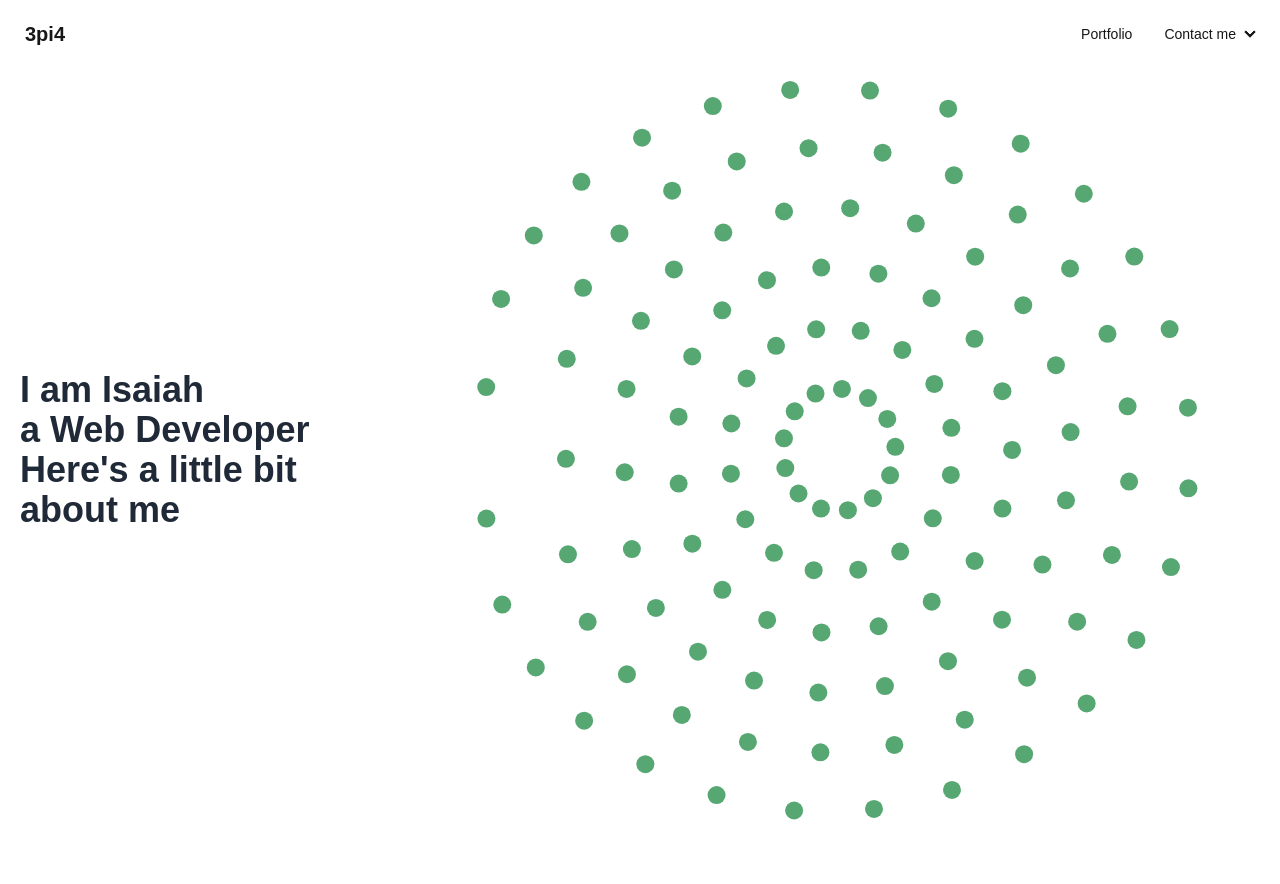
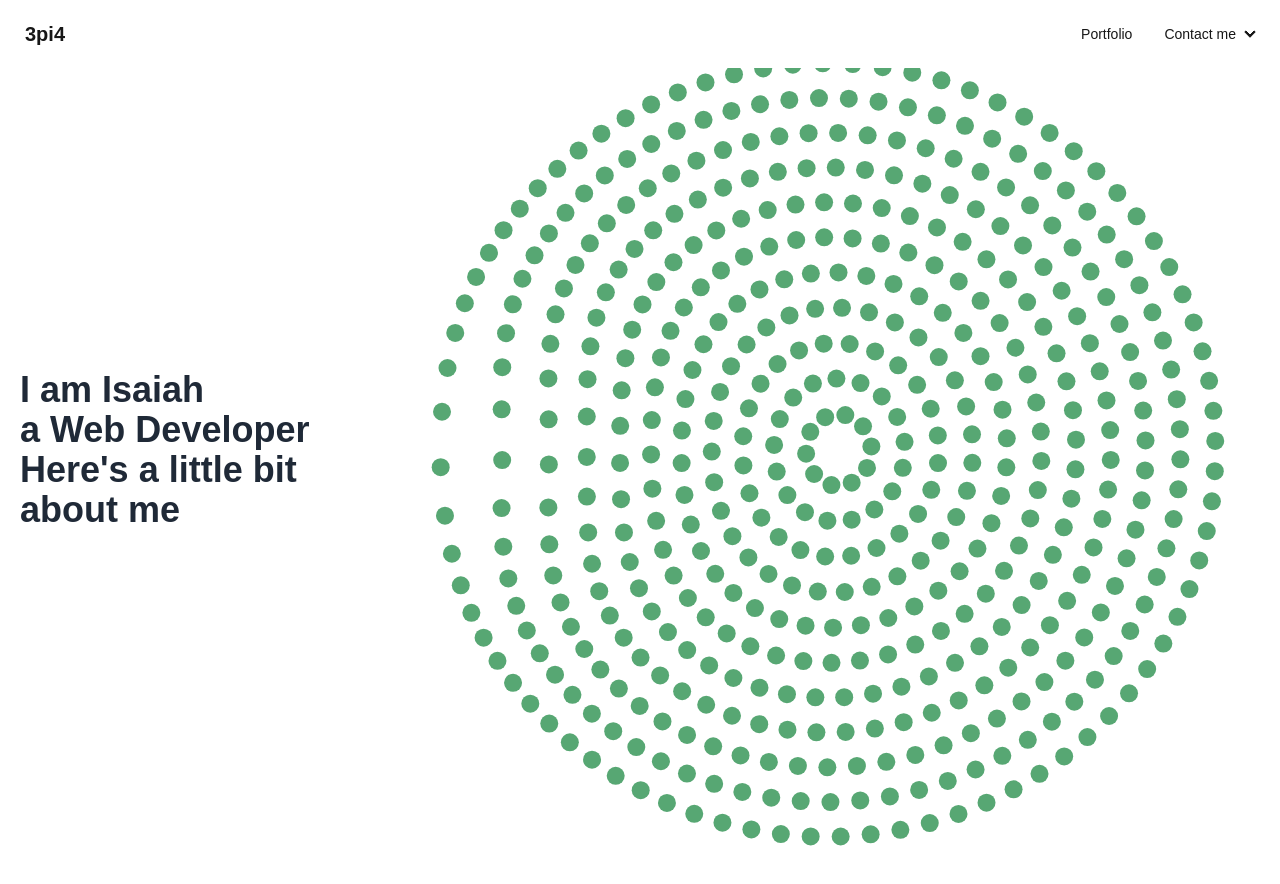
Before and after one commit to isaiah2004/sapian-spec, a Next.js app: page / in a window 1280 px wide. Shown: the top 884 px of the page. Built offline with nearby package versions, Linux system fonts and the light colour scheme.

Commit message:
animation modifications

```diff
--- a/app/components/ui/ConcentricDottedCircles/ConcentricDottedCircles.tsx
+++ b/app/components/ui/ConcentricDottedCircles/ConcentricDottedCircles.tsx
@@ -92,7 +92,7 @@ const ConcentricCircles: React.FC<{
       <ConcentricDottedCircles
         key={i}
         radius={i * radiusIncrement}
-        dotsPerCircle={dotsPerCircle+i*3}
+        dotsPerCircle={(i*radiusIncrement/15*3)+3}
         dotSize={dotSize}
         centerX={centerX}
         centerY={centerY}
--- a/app/page.tsx
+++ b/app/page.tsx
@@ -24,7 +24,7 @@ export default function Home() {
       <div className="prose w-[50%] mx-5">
         <h1 className="typingText text-left"></h1>
       </div>
-      <div className=""><ConcentricCircles width={900} height={900} color="#57a773ff"/></div>
+      <div className=""><ConcentricCircles radiusIncrement={35} width={900} height={900} color="#57a773ff"/></div>
     </div>
   );
 }
```
